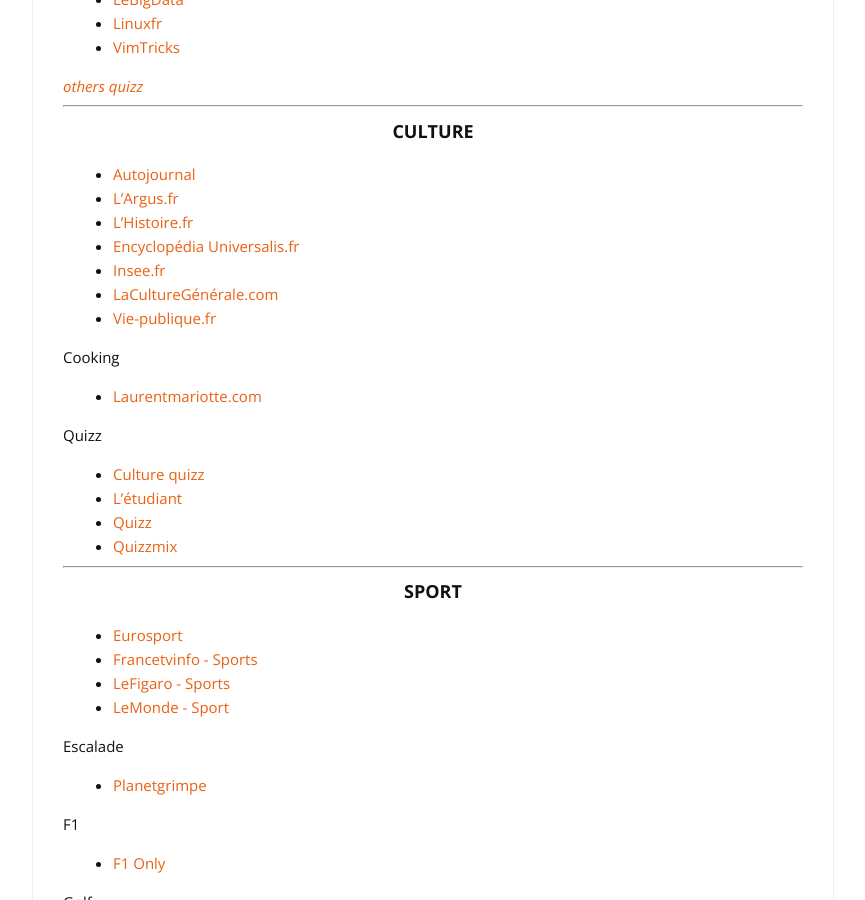
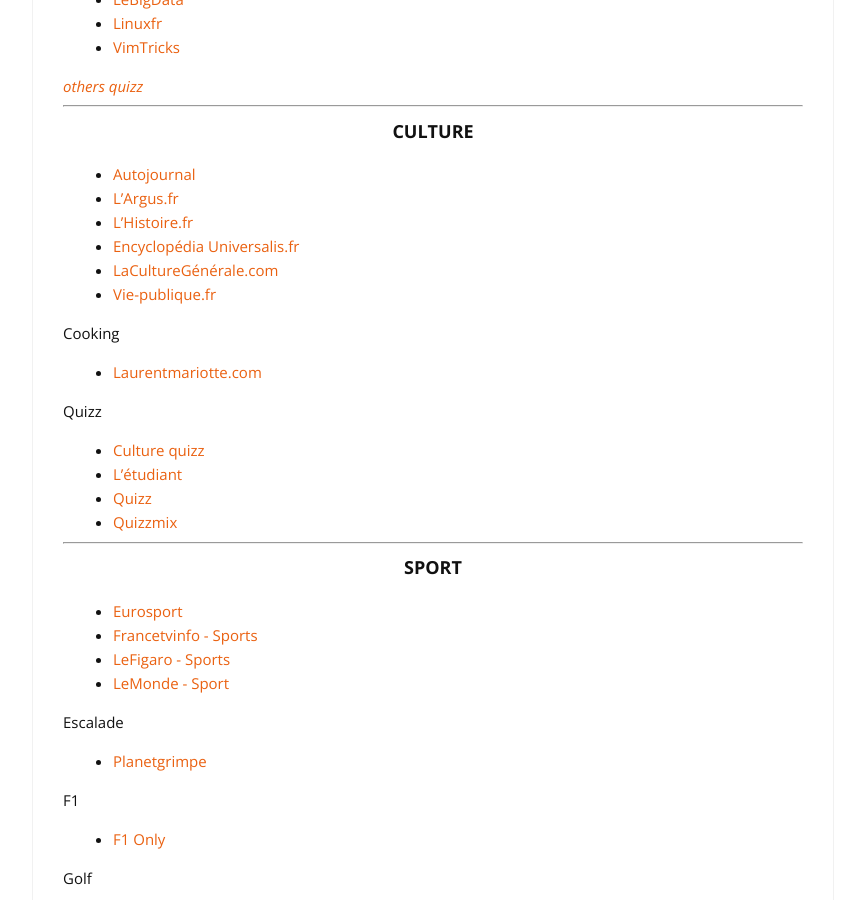
Before and after one commit to cylmat/cylmat.github.io, a Jekyll site: the page built from _pages/news.md, in a window 1280 px wide and 900 px high, scrolled down 1274 px. Shown: the whole window, without its empty margins (207-1072 px from the left). Built offline with Jekyll 4.4.1, drawn with Linux system fonts in a browser that asks for light colours; nearby versions of some CDN libraries.

Commit message:
Update news.md

```diff
--- a/_pages/news.md
+++ b/_pages/news.md
@@ -68,7 +68,6 @@
 - [L'Argus.fr](https://www.largus.fr/actualite-automobile/economie)
 - [L'Histoire.fr](https://www.lhistoire.fr)
 - [Encyclopédia Universalis.fr](https://www.universalis.fr)
-- [Insee.fr](https://www.insee.fr)
 - [LaCultureGénérale.com](https://www.laculturegenerale.com)
 - [Vie-publique.fr](https://www.vie-publique.fr)
 
```
